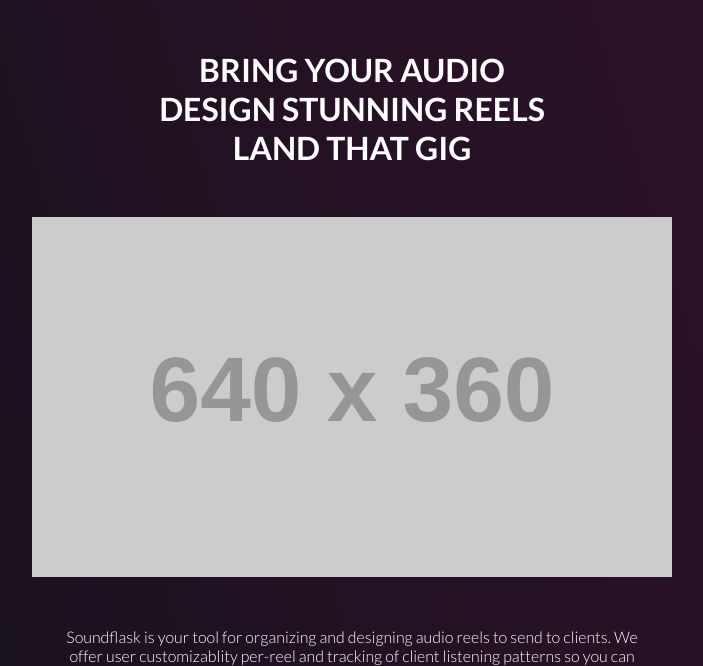
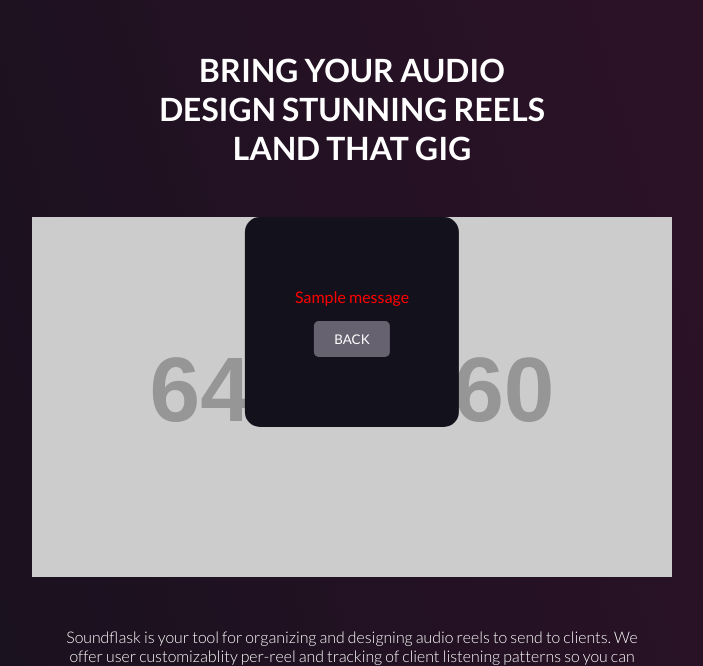
Before and after one commit to joshthecomposer/ReelShare, a Flask app: page / in a window 1280 px wide. Shown: the part 78-744 px from the top of the page, without its empty margins (288-991 px from the left). Run offline with Flask 2, Linux system fonts and the light colour scheme; tables that the repository leaves empty or names only in its code hold one stand-in row (values such as "Sample post"); grey boxes labelled with a size stand in for pictures from a placeholder-image service; one stand-in notice (Sample message) is shown; some libraries are stand-ins or nearby versions.

Commit message:
changed flash messages div

```diff
--- a/flask_app/static/css/custom/style.css
+++ b/flask_app/static/css/custom/style.css
@@ -504,6 +504,16 @@ audio::-webkit-media-controls-play-button {
     border-radius: 15px;
     transform: translate(-50%, -50%);
 }
+#messages{
+    position: fixed;
+    top: 50%;
+    left: 50%;
+    z-index: 9999;
+    margin: auto;
+    background-color: rgba(19,17,28,1);
+    border-radius: 15px;
+    transform: translate(-50%, -50%);
+}
 
 /* reel view audio player stuff */
 
@@ -573,3 +583,7 @@ audio::-webkit-media-controls-play-button {
     color: red;
     margin-bottom: 2rem;
 }
+
+.text-danger {
+    color: red;
+}
--- a/flask_app/static/script/script.js
+++ b/flask_app/static/script/script.js
@@ -321,3 +321,8 @@ function deleteUser() {
         }
     })
 }
+
+function hideFlash() {
+    let e = document.getElementById('messages')
+    e.style.display = 'none';
+}
--- a/flask_app/templates/landing.html
+++ b/flask_app/templates/landing.html
@@ -21,13 +21,6 @@
         <main>
             <div id="login" class="container" style="display:none;">
                 <div id="reg" class="hero p-5">
-                    {%with messages = get_flashed_messages()%}
-                        {%if messages%}
-                            {%for message in messages%}
-                                <p class="flashed">{{message}}</p>
-                            {%endfor%}
-                        {%endif%}
-                    {%endwith%}
                     <h2 class="form-h2">LOGIN</h2>
                     <hr>
                     <div class="form-group">
@@ -50,13 +43,6 @@
             </div>
             <div id='registration' class="container" style="display:none;">
                 <div id="reg" class="hero p-5">
-                    {%with messages = get_flashed_messages()%}
-                        {%if messages%}
-                            {%for message in messages%}
-                                <p class="text-danger">{{message}}</p>
-                            {%endfor%}
-                        {%endif%}
-                    {%endwith%}
                     <h2 class="form-h2">LET'S GET STARTED</h2>
                     <div class="form-group">
                         <form action="/register" method="POST">
@@ -86,9 +72,22 @@
                 </div>
             </div>
         </div>
+        {%with messages = get_flashed_messages()%}
+            {%if messages%}
+            <div id="messages" class="container">
+                <div id="reg" class="hero p-5">
+                    {%for message in messages%}
+                    <p class="text-danger">{{message}}</p>
+                    <button id="revealReelCreationButton" class="button-4" onclick="hideFlash()">BACK</button>
+                {%endfor%}
+                </div>
+            </div>
+            {%endif%}
+        {%endwith%}
         <div id="blur">
             <div class="container">
                 <div class="hero">
+
                     <h1>BRING YOUR AUDIO</h1>
                     <h1>DESIGN STUNNING REELS</h1>
                     <h1>LAND THAT GIG</h1>
```
